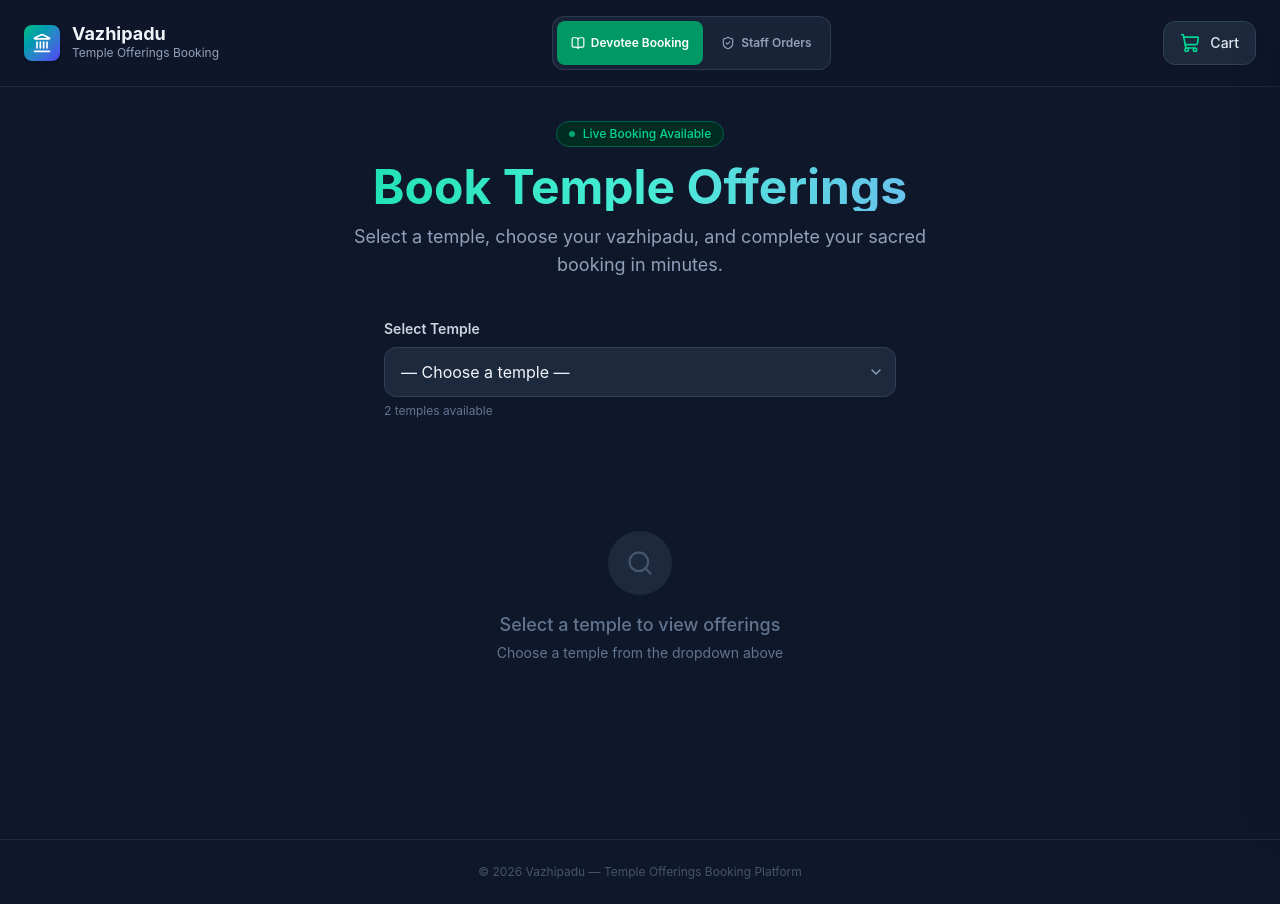
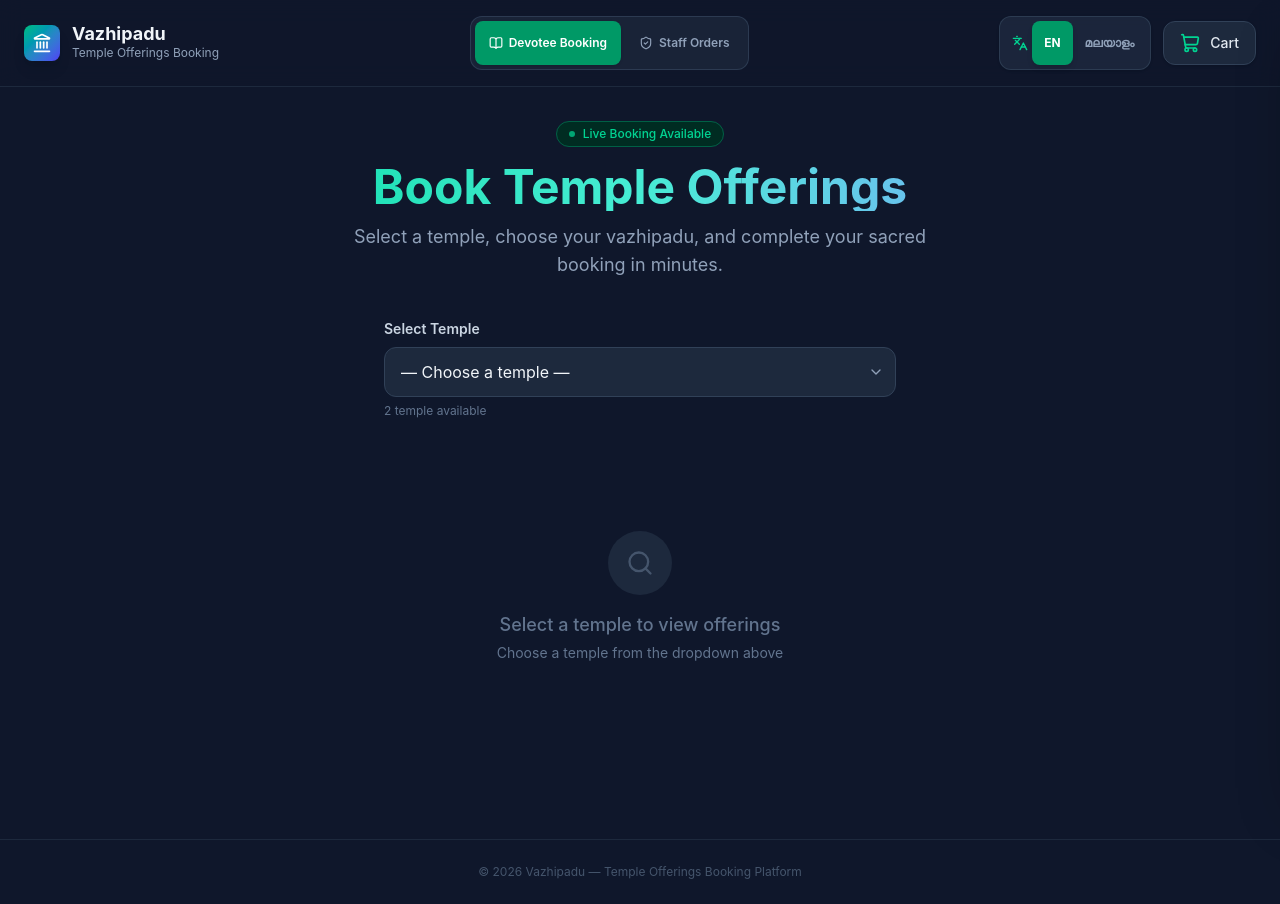
Before and after one commit to emmanualceaser1234/tdb-vazhipadu-frontend, a React (Vite) app: page / in a window 1280 px wide. Built offline with nearby package versions, Linux system fonts and the light colour scheme.

Commit message:
feat(i18n-ui): add LanguageSwitcher component and integrate bilingual support in App, StaffPortal, StaffLogin, and OrderConfirmation

```diff
--- a/src/App.tsx
+++ b/src/App.tsx
@@ -1,5 +1,6 @@
 import { useState, useEffect, useCallback } from 'react';
 import { useLocation, useNavigate, BrowserRouter, useInRouterContext } from 'react-router-dom';
+import { useTranslation } from 'react-i18next';
 import {
   Landmark,
   ShoppingCart,
@@ -15,6 +16,7 @@ import { useCart } from './hooks/useCart';
 import { CartDrawer } from './components/CartDrawer';
 import { OrderConfirmationCard } from './components/OrderConfirmationCard';
 import { StaffPortal } from './components/StaffPortal';
+import { LanguageSwitcher } from './components/LanguageSwitcher';
 import type { OrderFormValues } from './components/OrderForm';
 
 function generateIdempotencyKey(): string {
@@ -22,6 +24,7 @@ function generateIdempotencyKey(): string {
 }
 
 function AppContent() {
+  const { t } = useTranslation();
   const location = useLocation();
   const navigate = useNavigate();
 
@@ -138,7 +141,7 @@ function AppContent() {
         href="#main-content"
         className="sr-only focus:not-sr-only focus:absolute focus:z-50 focus:top-3 focus:left-3 px-4 py-2.5 bg-emerald-600 text-white font-bold rounded-xl shadow-2xl focus:outline-none focus:ring-2 focus:ring-emerald-400"
       >
-        Skip to main content
+        {t('skipToContent')}
       </a>
 
       {/* ── Header ── */}
@@ -149,8 +152,8 @@ function AppContent() {
               <Landmark className="w-5 h-5 text-white" aria-hidden="true" />
             </div>
             <div>
-              <h1 className="text-lg font-bold text-slate-100 leading-none">Vazhipadu</h1>
-              <p className="text-xs text-slate-400 mt-0.5">Temple Offerings Booking</p>
+              <h1 className="text-lg font-bold text-slate-100 leading-none">{t('appName')}</h1>
+              <p className="text-xs text-slate-400 mt-0.5">{t('appSubtitle')}</p>
             </div>
           </div>
 
@@ -174,7 +177,7 @@ function AppContent() {
               }`}
             >
               <BookOpen className="w-3.5 h-3.5" aria-hidden="true" />
-              <span>Devotee Booking</span>
+              <span>{t('devoteeBooking')}</span>
             </button>
             <button
               role="tab"
@@ -190,9 +193,13 @@ function AppContent() {
               }`}
             >
               <ShieldCheck className="w-3.5 h-3.5" aria-hidden="true" />
-              <span>Staff Orders</span>
+              <span>{t('staffOrders')}</span>
             </button>
           </nav>
+
+          <div className="flex items-center gap-3">
+            {/* Language Switcher (English / Malayalam) */}
+            <LanguageSwitcher />
 
             {/* Cart trigger button (visible on devotee view) */}
             {!isStaffRoute && (
@@ -211,7 +218,7 @@ function AppContent() {
                   )}
                 </div>
                 <div className="flex items-center gap-1.5 text-sm">
-                <span className="text-slate-200 font-medium hidden sm:inline">Cart</span>
+                  <span className="text-slate-200 font-medium hidden sm:inline">{t('cart')}</span>
                   {cart.totalAmount > 0 && (
                     <span className="hidden sm:inline-flex items-center text-xs font-bold text-emerald-400 bg-emerald-950/60 border border-emerald-800/60 px-2 py-0.5 rounded-md">
                       <IndianRupee className="w-3 h-3" aria-hidden="true" />
@@ -221,6 +228,7 @@ function AppContent() {
                 </div>
               </button>
             )}
+          </div>
         </div>
       </header>
 
@@ -244,16 +252,16 @@ function AppContent() {
             <section aria-labelledby="hero-heading" className="mb-10 text-center">
               <div className="inline-flex items-center gap-2 px-3 py-1 bg-emerald-950 border border-emerald-800 rounded-full text-emerald-400 text-xs font-medium mb-4">
                 <span className="w-1.5 h-1.5 bg-emerald-400 rounded-full animate-pulse" aria-hidden="true" />
-                Live Booking Available
+                {t('liveBookingBadge')}
               </div>
               <h2
                 id="hero-heading"
                 className="text-4xl sm:text-5xl font-bold bg-gradient-to-r from-emerald-400 via-teal-300 to-indigo-400 bg-clip-text text-transparent mb-3"
               >
-                Book Temple Offerings
+                {t('heroTitle')}
               </h2>
               <p className="text-slate-400 text-lg max-w-xl mx-auto">
-                Select a temple, choose your vazhipadu, and complete your sacred booking in minutes.
+                {t('heroSubtitle')}
               </p>
             </section>
 
@@ -265,7 +273,7 @@ function AppContent() {
                   htmlFor="temple-select"
                   className="block text-sm font-semibold text-slate-300 mb-2"
                 >
-                  Select Temple
+                  {t('selectTemple')}
                 </label>
                 <div className="relative">
                   <select
@@ -276,7 +284,7 @@ function AppContent() {
                     aria-describedby="temple-select-hint"
                     className="w-full min-h-[44px] appearance-none bg-slate-800 border border-slate-700 text-slate-100 rounded-xl px-4 py-3 pr-10 focus:outline-none focus:ring-2 focus:ring-emerald-600 focus:ring-offset-2 focus:ring-offset-slate-900 focus:border-transparent transition-all disabled:opacity-50 disabled:cursor-wait cursor-pointer"
                   >
-                    <option value="">— Choose a temple —</option>
+                    <option value="">{t('chooseTemplePlaceholder')}</option>
                     {temples.map((temple) => (
                       <option key={temple.id} value={temple.id}>
                         {temple.name} ({temple.location})
@@ -289,7 +297,7 @@ function AppContent() {
                   />
                 </div>
                 <p id="temple-select-hint" className="text-xs text-slate-500 mt-1.5">
-                  {templesLoading ? 'Loading temples…' : `${temples.length} temple${temples.length !== 1 ? 's' : ''} available`}
+                  {templesLoading ? t('loadingTemples') : t('templesAvailable', { count: temples.length })}
                 </p>
               </div>
 
--- /dev/null
+++ b/src/components/LanguageSwitcher.tsx
@@ -0,0 +1,46 @@
+import { useTranslation } from 'react-i18next';
+import { Languages } from 'lucide-react';
+import { switchLanguage, type SupportedLanguage } from '../i18n';
+
+export function LanguageSwitcher() {
+  const { i18n, t } = useTranslation();
+  const currentLang = (i18n.language.startsWith('ml') ? 'ml' : 'en') as SupportedLanguage;
+
+  return (
+    <div
+      role="group"
+      aria-label={t('language')}
+      className="inline-flex items-center p-1 bg-slate-800/90 border border-slate-700/80 rounded-xl shadow-sm"
+    >
+      <div className="pl-2 pr-1 text-slate-400 flex items-center" aria-hidden="true">
+        <Languages className="w-4 h-4 text-emerald-400" />
+      </div>
+
+      <button
+        type="button"
+        onClick={() => switchLanguage('en')}
+        aria-pressed={currentLang === 'en'}
+        className={`min-h-[44px] px-3 py-1.5 rounded-lg text-xs font-bold transition-all focus:outline-none focus:ring-2 focus:ring-emerald-500 ${
+          currentLang === 'en'
+            ? 'bg-emerald-600 text-white shadow-md'
+            : 'text-slate-400 hover:text-slate-200 hover:bg-slate-700/50'
+        }`}
+      >
+        EN
+      </button>
+
+      <button
+        type="button"
+        onClick={() => switchLanguage('ml')}
+        aria-pressed={currentLang === 'ml'}
+        className={`min-h-[44px] px-3 py-1.5 rounded-lg text-xs font-bold transition-all focus:outline-none focus:ring-2 focus:ring-emerald-500 font-sans ${
+          currentLang === 'ml'
+            ? 'bg-emerald-600 text-white shadow-md'
+            : 'text-slate-400 hover:text-slate-200 hover:bg-slate-700/50'
+        }`}
+      >
+        മലയാളം
+      </button>
+    </div>
+  );
+}
--- a/src/components/OrderConfirmationCard.tsx
+++ b/src/components/OrderConfirmationCard.tsx
@@ -1,3 +1,4 @@
+import { useTranslation } from 'react-i18next';
 import { CheckCircle2, IndianRupee, Calendar, User, Phone, Star, Landmark, RotateCcw } from 'lucide-react';
 import type { Order } from '../types/vazhipadu';
 
@@ -12,6 +13,7 @@ export function OrderConfirmationCard({
   templeName,
   onBookAnother,
 }: OrderConfirmationCardProps) {
+  const { t } = useTranslation();
   const formattedDate = new Date(order.createdAt).toLocaleString('en-IN', {
     dateStyle: 'medium',
     timeStyle: 'short',
@@ -152,7 +154,7 @@ export function OrderConfirmationCard({
         className="w-full py-3.5 px-6 bg-emerald-600 hover:bg-emerald-500 text-white font-bold rounded-xl transition-all duration-150 flex items-center justify-center gap-2 focus:outline-none focus:ring-2 focus:ring-emerald-400 focus:ring-offset-2 focus:ring-offset-slate-900 shadow-lg shadow-emerald-900/30 active:scale-98"
       >
         <RotateCcw className="w-4 h-4" aria-hidden="true" />
-        <span>Book Another Offering</span>
+        <span>{t('bookAnother')}</span>
       </button>
     </section>
   );
--- a/src/components/StaffPortal.tsx
+++ b/src/components/StaffPortal.tsx
@@ -1,5 +1,6 @@
 import { useState, useEffect } from 'react';
 import { useInRouterContext, MemoryRouter } from 'react-router-dom';
+import { useTranslation } from 'react-i18next';
 import { Shield, LogOut, ClipboardList, Tag } from 'lucide-react';
 import type { StaffUser } from '../types/auth';
 import { getStoredStaffUser, logoutStaff } from '../api/authService';
@@ -8,6 +9,7 @@ import { StaffOrdersDashboard } from './StaffOrdersDashboard';
 import { StaffOfferingsManager } from './StaffOfferingsManager';
 
 function StaffPortalContent() {
+  const { t } = useTranslation();
   const [currentUser, setCurrentUser] = useState<StaffUser | null>(getStoredStaffUser);
   const [activeTab, setActiveTab] = useState<'orders' | 'offerings'>('orders');
 
@@ -54,7 +56,7 @@ function StaffPortalContent() {
           className="min-h-[44px] px-4 py-2 bg-slate-900 hover:bg-rose-950/80 border border-slate-700 hover:border-rose-700 text-slate-300 hover:text-rose-300 text-xs font-semibold rounded-xl transition-all flex items-center justify-center gap-2 focus:outline-none focus:ring-2 focus:ring-rose-500 self-start sm:self-auto"
         >
           <LogOut className="w-4 h-4" aria-hidden="true" />
-          <span>Sign Out</span>
+          <span>{t('signOut')}</span>
         </button>
       </div>
 
@@ -71,7 +73,7 @@ function StaffPortalContent() {
           aria-pressed={activeTab === 'orders'}
         >
           <ClipboardList className="w-4 h-4" aria-hidden="true" />
-          <span>Booked Orders</span>
+          <span>{t('bookedOrdersTab')}</span>
         </button>
 
         <button
@@ -85,7 +87,7 @@ function StaffPortalContent() {
           aria-pressed={activeTab === 'offerings'}
         >
           <Tag className="w-4 h-4" aria-hidden="true" />
-          <span>Manage Offerings</span>
+          <span>{t('manageOfferingsTab')}</span>
         </button>
       </div>
 
```
Also changed, not shown: src/components/StaffLogin.tsx (+8 -6 lines), 1 other file (tests, documents, lock files or other folders). Lines whose indentation alone changed are shown as unchanged.
